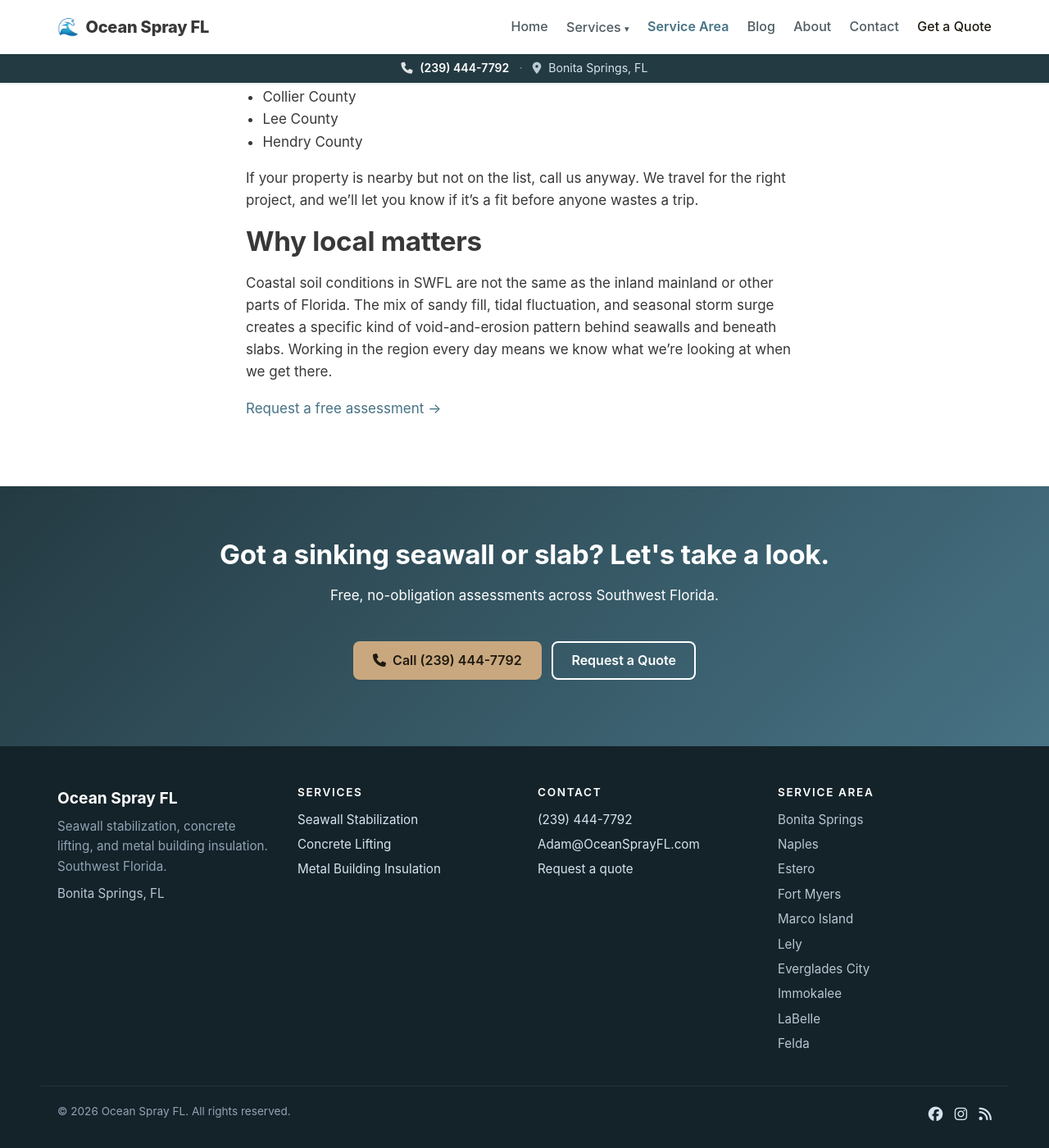
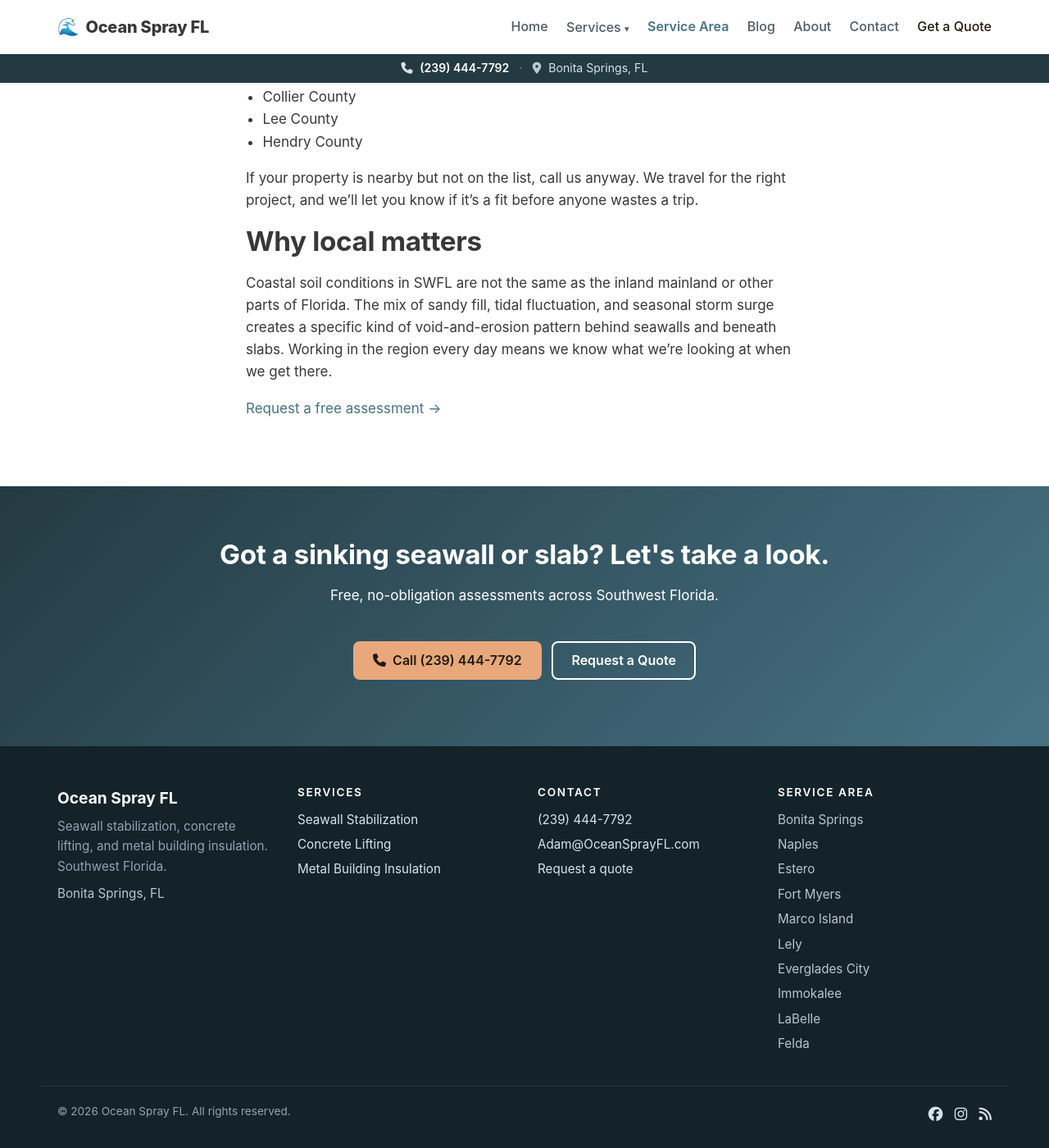
Before and after one commit to jaxlee-digital/oceansprayfl, a Jekyll site: the page built from service-area.md, in a window 1280 px wide and 1400 px high, scrolled down 1196 px. Shown: the whole window at 82% size. Built offline with Jekyll 4.4.1, drawn with Linux system fonts in a browser that asks for light colours.

Commit message:
Switch warm accent from warm sand to coral peach
  --c-warm:     #e8a87c  coral peach
  --c-warm-ink: #d68a5e

Same wiring (primary CTAs, hero eyebrow, trust icons, area-strip).
Coral pulls more weight as a contrast accent against the soft
coastal blue than the near-neutral warm sand did.

```diff
--- a/assets/css/main.scss
+++ b/assets/css/main.scss
@@ -27,8 +27,8 @@
   --c-brand-ink:  #2f5666;        /* deeper brand for hover */
   --c-accent:     #a9c8d4;        /* Squarespace accent — soft coastal blue */
   --c-accent-ink: #59a3c0;        /* stronger accent for emphasis */
-  --c-warm:       #c9a87f;        /* warm sand — primary CTA accent */
-  --c-warm-ink:   #a98861;        /* darker warm sand for hover */
+  --c-warm:       #e8a87c;        /* coral peach — primary CTA accent */
+  --c-warm-ink:   #d68a5e;        /* darker coral for hover */
   --c-success:    #1f8a5b;
   --c-danger:     #c0392b;
 
@@ -430,7 +430,7 @@
   margin-top: 0.5em;
 }
 .area-strip a { color: var(--c-warm); }
-.area-strip a:hover { color: #e6d2b1; }
+.area-strip a:hover { color: #f3c4a4; }
 
 /* ----- Home blog ----- */
 .home-blog {
```
